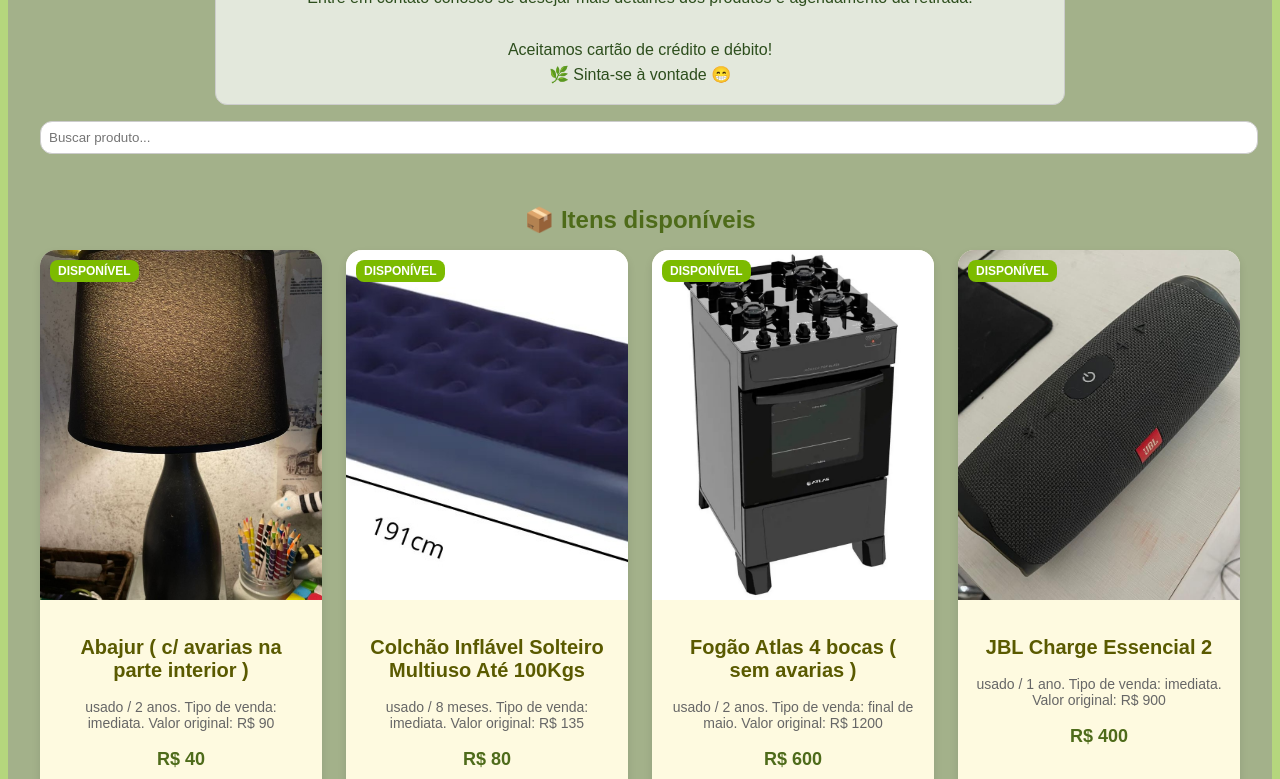
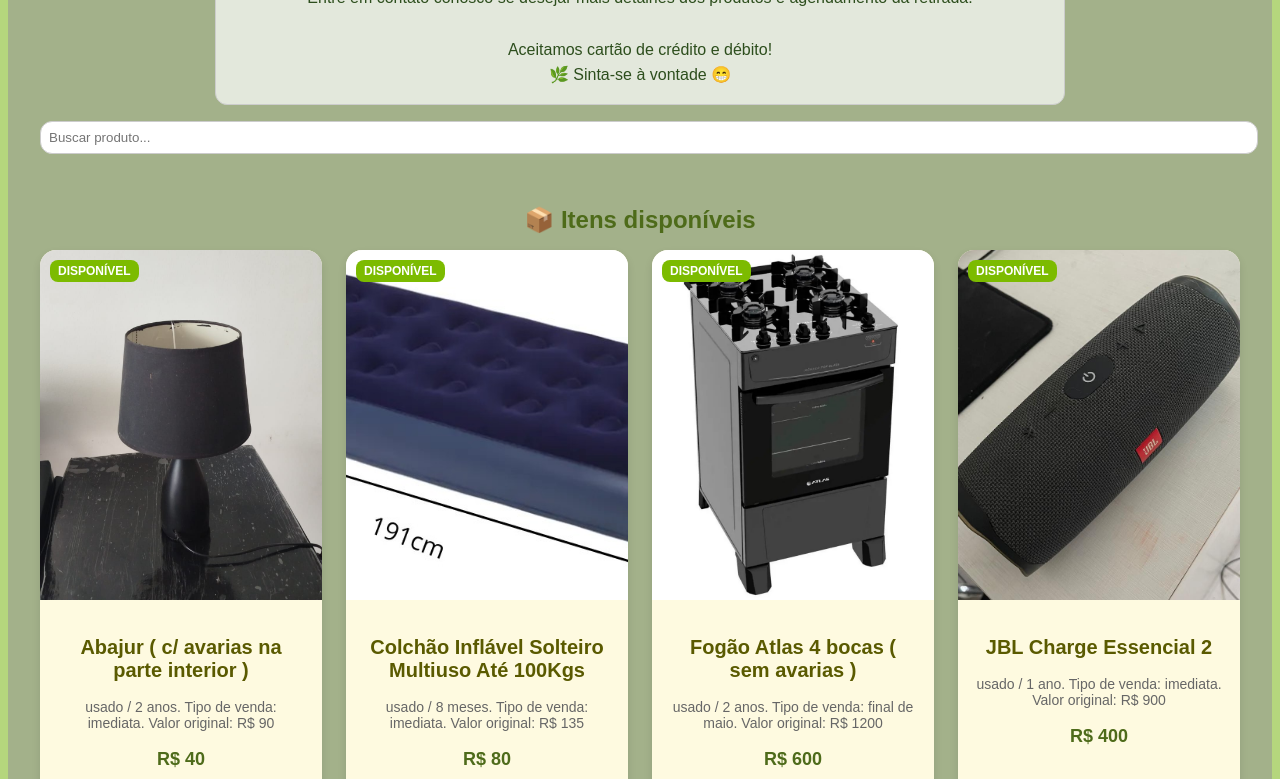
Before and after one commit to Ryaanlucas/bazar, a React (Create React App) app: page / in a window 1280 px wide. Shown: the part 424-1203 px from the top of the page. Built offline with nearby package versions, Linux system fonts and the light colour scheme.

Commit message:
Update App.js

```diff
--- a/src/App.js
+++ b/src/App.js
@@ -128,7 +128,7 @@ const items = [
     name: "Abajur ( c/ avarias na parte interior )",
     description: "usado / 2 anos. Tipo de venda: imediata. Valor original: R$ 90",
     price: "R$ 40",
-    image: "/abajur.jpeg",
+    image: "/abajur2.jpeg",
     tag: "disponível"
   },
   {
```
